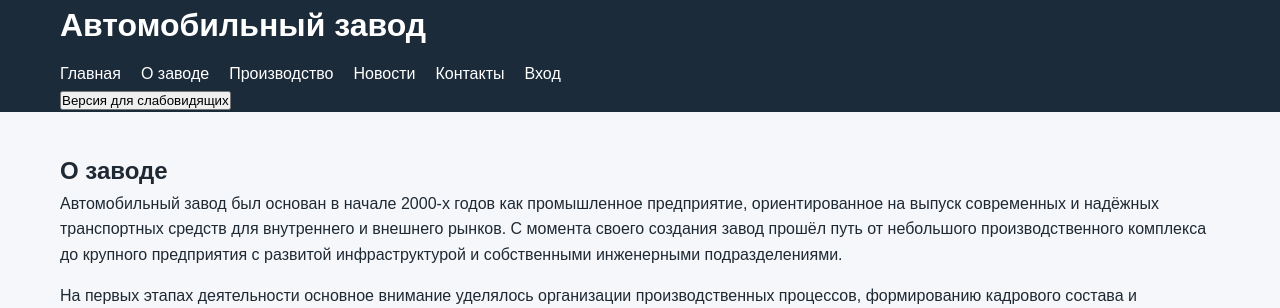
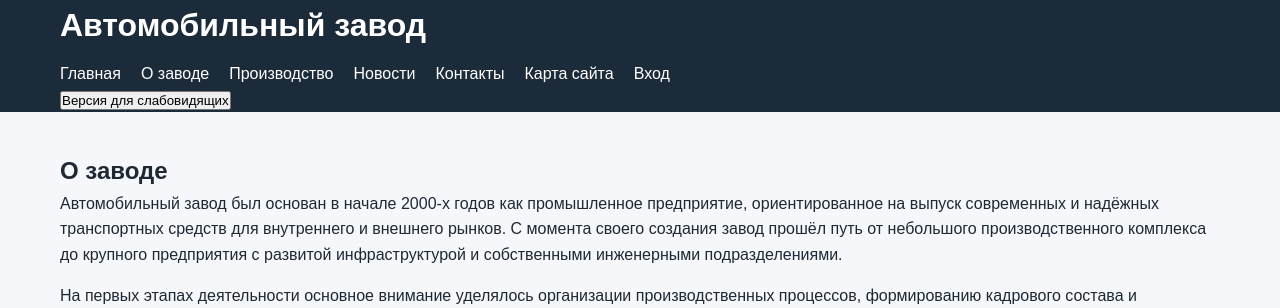
Before and after one commit to project-hub123/auto_plant_site, a Flask app: page /about in a window 1280 px wide. Shown: the top 308 px of the page. Run offline with Flask 3, Linux system fonts and the light colour scheme; parts of the project's set-up code (start-up, migrations or seed data) failed here and were passed over.

Commit message:
Update base.html

```diff
--- a/templates/base.html
+++ b/templates/base.html
@@ -21,6 +21,8 @@
                 <li><a href="{{ url_for('production') }}">Производство</a></li>
                 <li><a href="{{ url_for('news') }}">Новости</a></li>
                 <li><a href="{{ url_for('contacts') }}">Контакты</a></li>
+                <a href="{{ url_for('sitemap') }}">Карта сайта</a>
+
 
                 {% if current_user %}
                     <li><a href="{{ url_for('profile') }}">Личный кабинет</a></li>
```
